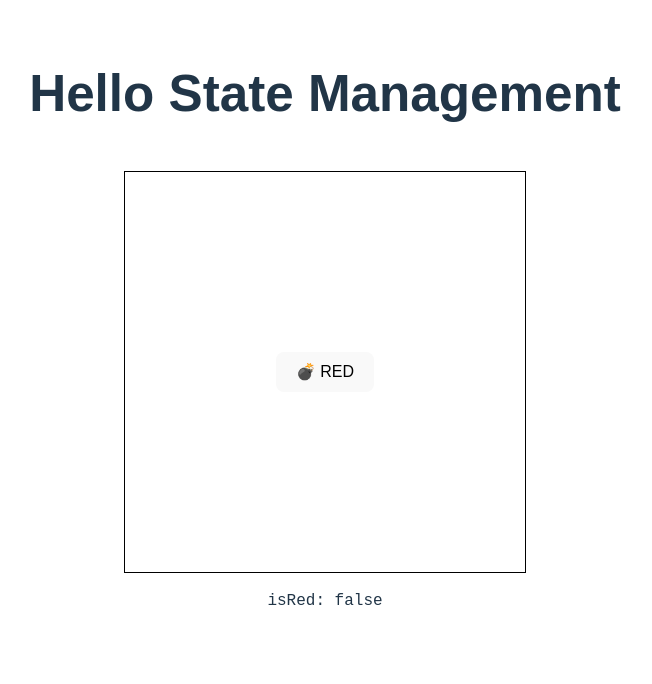
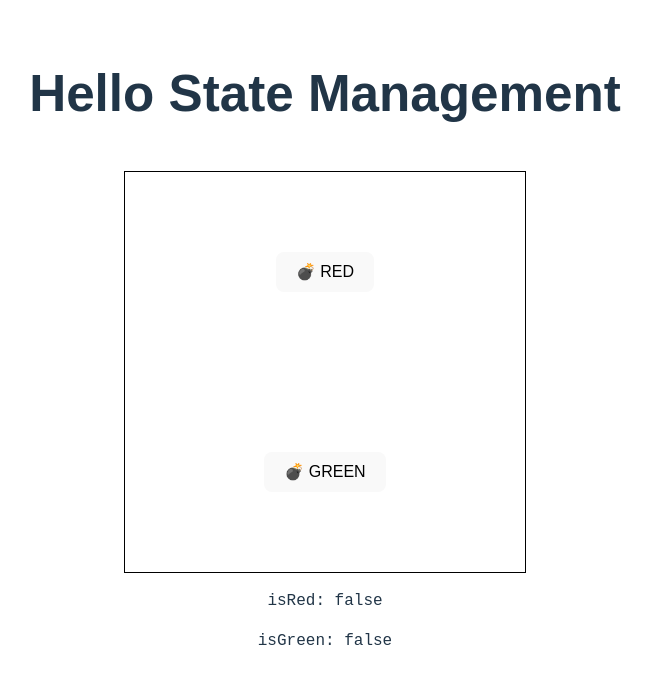
Before and after one commit to rdzcn/react-state-management, a React (Vite) app: page / in a window 1280 px wide. Shown: the top 684 px of the page, without its empty margins (315-967 px from the left). Built offline with nearby package versions, Linux system fonts and the light colour scheme.

Commit message:
implement isGreen state

```diff
--- a/src/App.css
+++ b/src/App.css
@@ -30,6 +30,15 @@
   background: red;
 }
 
+.App .my-component-green {
+  width: 400px;
+  height: 400px;
+  border: 1px solid black;
+  display: grid;
+  place-items: center;
+  background: green;
+}
+
 .App .state-value::before {
   content: attr(data-state-value);
 }
--- a/src/MyComponent.jsx
+++ b/src/MyComponent.jsx
@@ -2,6 +2,7 @@ import { useState } from "react";
 
 const MyComponent = () => {
   const [isRed, setIsRed] = useState(false);
+  const [isGreen, setIsGreen] = useState(false);
 
   return (
     <div>
@@ -9,6 +10,8 @@ const MyComponent = () => {
         class={
           isRed
             ? "my-component-red"
+            : isGreen
+            ? "my-component-green"
             : "my-component"
         }
       >
@@ -23,9 +26,21 @@ const MyComponent = () => {
             💣 RED
           </span>
         </button>
+        <button
+          type="button"
+          onClick={() => {
+            const nextGreenState = !isGreen;
+            setIsGreen(nextGreenState);
+          }}
+        >
+          <span role="img" aria-label="bomb">
+            💣 GREEN
+          </span>
+        </button>
       </div>
       <div>
         <pre class="state-value" data-state-value={`isRed: ${isRed}`}></pre>
+        <pre class="state-value" data-state-value={`isGreen: ${isGreen}`}></pre>
       </div>
     </div>
   );
```
